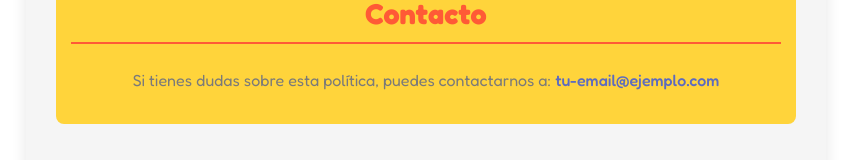
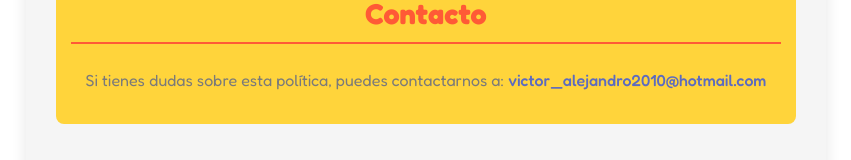
Before and after one commit to vidisoft/adivinaloya-privacidad, a plain HTML site: page index.html in a window 1280 px wide. Shown: the part 1212-1372 px from the top of the page, without its empty margins (214-1065 px from the left). Drawn offline with Linux system fonts and the light colour scheme.

Commit message:
[VDS] Politica de privacidad. Correo

```diff
--- a/index.html
+++ b/index.html
@@ -129,7 +129,7 @@
 
         <div class="contact-info">
             <h2>Contacto</h2>
-            <p>Si tienes dudas sobre esta política, puedes contactarnos a: <a href="mailto:tu-email@ejemplo.com">tu-email@ejemplo.com</a></p>
+            <p>Si tienes dudas sobre esta política, puedes contactarnos a: <a href="mailto:victor_alejandro2010@hotmail.com">victor_alejandro2010@hotmail.com</a></p>
         </div>
 
         <p class="last-update">Última actualización: 2025-09-15</p>
```
